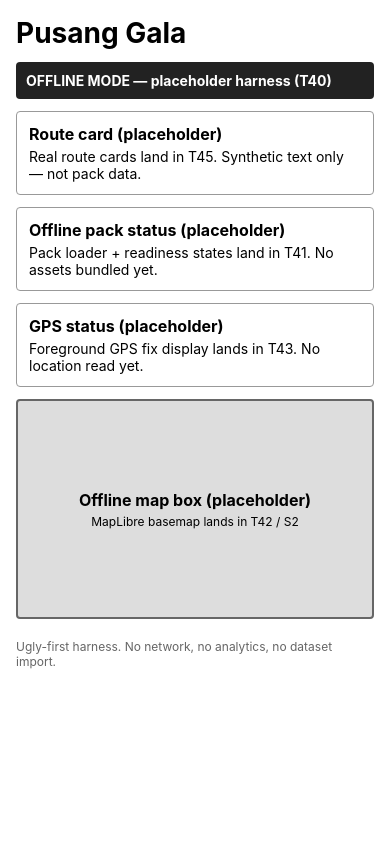
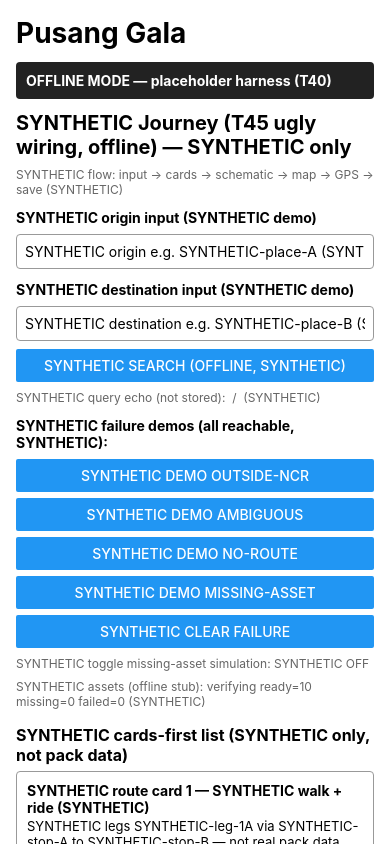
Before and after one commit to The-Avenir/pussanggala, a React Native app in the folder apps/mobile/: screen / in a window 390 px wide. Built offline with nearby package versions, Linux system fonts and the light colour scheme.

Commit message:
feat(mobile): wire T45 SYNTHETIC journey screen into App offline (cards-first + failures)

```diff
--- a/apps/mobile/App.tsx
+++ b/apps/mobile/App.tsx
@@ -7,6 +7,7 @@
  */
 import { registerRootComponent } from 'expo';
 import { ScrollView, StyleSheet, Text, View } from 'react-native';
+import { JourneyScreen } from './src/screens/JourneyScreen';
 
 interface PlaceholderCard {
   readonly id: string;
@@ -63,6 +64,7 @@ function App(): React.JSX.Element {
     <ScrollView style={styles.root} contentContainerStyle={styles.content}>
       <Text style={styles.heading}>Pusang Gala</Text>
       <OfflineBanner />
+      <JourneyScreen />
       {PLACEHOLDER_CARDS.map((card) => (
         <PlaceholderCardView key={card.id} card={card} />
       ))}
--- a/apps/mobile/src/screens/JourneyScreen.tsx
+++ b/apps/mobile/src/screens/JourneyScreen.tsx
@@ -77,16 +77,18 @@ const SYNTHETIC_CARDS: readonly SyntheticCard[] = [
   },
 ];
 
-const SYNTHETIC_FAILURE_TEXT: Record<FailureKind, string> = {
-  'outside-NCR':
-    'SYNTHETIC failure [outside-NCR]: SYNTHETIC place outside NCR pack — offline NCR only, no SYNTHETIC route (SYNTHETIC detail)',
-  ambiguous:
-    'SYNTHETIC failure [ambiguous]: SYNTHETIC query matched multiple SYNTHETIC places — confirm one SYNTHETIC pick (SYNTHETIC detail)',
-  'no-route':
-    'SYNTHETIC failure [no-route]: no SYNTHETIC offline route for this SYNTHETIC query — try another SYNTHETIC query (SYNTHETIC detail)',
-  'missing-asset':
-    'SYNTHETIC failure [missing-asset]: SYNTHETIC pack asset missing — restore offline pack, no network fallback (SYNTHETIC detail)',
-};
+function syntheticFailureText(kind: FailureKind): string {
+  if (kind === 'outside-NCR') {
+    return 'SYNTHETIC failure [outside-NCR]: SYNTHETIC place outside NCR pack — offline NCR only, no SYNTHETIC route (SYNTHETIC detail)';
+  }
+  if (kind === 'ambiguous') {
+    return 'SYNTHETIC failure [ambiguous]: SYNTHETIC query matched multiple SYNTHETIC places — confirm one SYNTHETIC pick (SYNTHETIC detail)';
+  }
+  if (kind === 'no-route') {
+    return 'SYNTHETIC failure [no-route]: no SYNTHETIC offline route for this SYNTHETIC query — try another SYNTHETIC query (SYNTHETIC detail)';
+  }
+  return 'SYNTHETIC failure [missing-asset]: SYNTHETIC pack asset missing — restore offline pack, no network fallback (SYNTHETIC detail)';
+}
 
 function classifySyntheticQuery(origin: string, destination: string): FailureKind | null {
   const q = `${origin} ${destination}`.toLowerCase();
@@ -113,7 +115,7 @@ export function JourneyScreen(): React.JSX.Element {
   const store = useMemo(() => createTripStore(), []);
 
   const assetLine = useMemo(() => {
-    const pinned = syntheticPinnedAssets('synthetic-t45.0');
+    const pinned = syntheticPinnedAssets('SYNTHETIC-t45.0');
     const snaps = syntheticSnapshotsPresent();
     const files = simulateMissing ? snaps.slice(1) : snaps;
     const located = runValidationPipeline({ baseDir: 'SYNTHETIC-base', files, pinned });
@@ -122,7 +124,7 @@ export function JourneyScreen(): React.JSX.Element {
   }, [simulateMissing]);
 
   const assetNotReady = useMemo(() => {
-    const pinned = syntheticPinnedAssets('synthetic-t45.0');
+    const pinned = syntheticPinnedAssets('SYNTHETIC-t45.0');
     const snaps = syntheticSnapshotsPresent();
     const files = simulateMissing ? snaps.slice(1) : snaps;
     const located = runValidationPipeline({ baseDir: 'SYNTHETIC-base', files, pinned });
@@ -214,7 +216,7 @@ export function JourneyScreen(): React.JSX.Element {
 
       {failure !== null ? (
         <View style={styles.failureBox}>
-          <Text style={styles.failureText}>{SYNTHETIC_FAILURE_TEXT[failure]}</Text>
+          <Text style={styles.failureText}>{syntheticFailureText(failure)}</Text>
           <Button title={`SYNTHETIC Retry ${failure} (SYNTHETIC)`} onPress={handleRetry} />
         </View>
       ) : (
```
